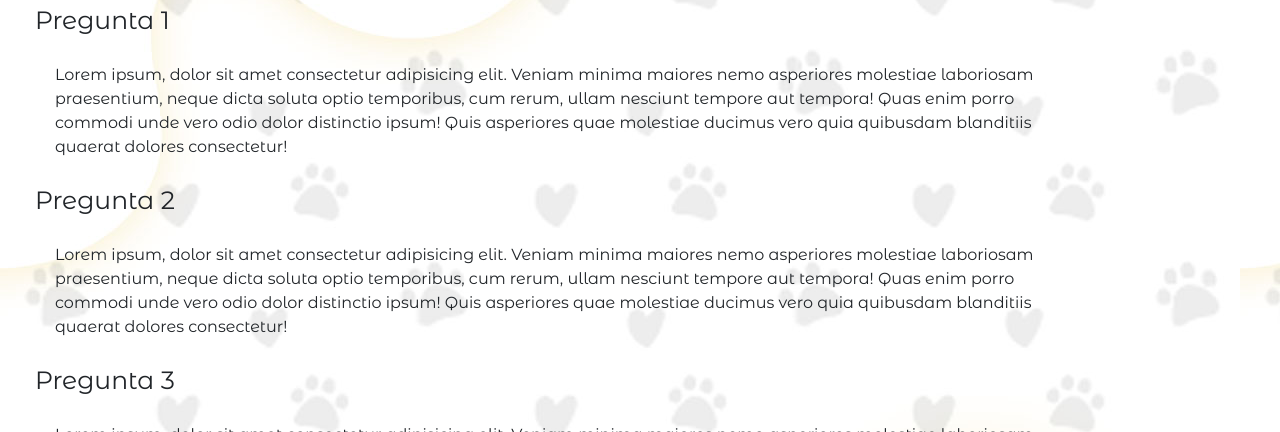
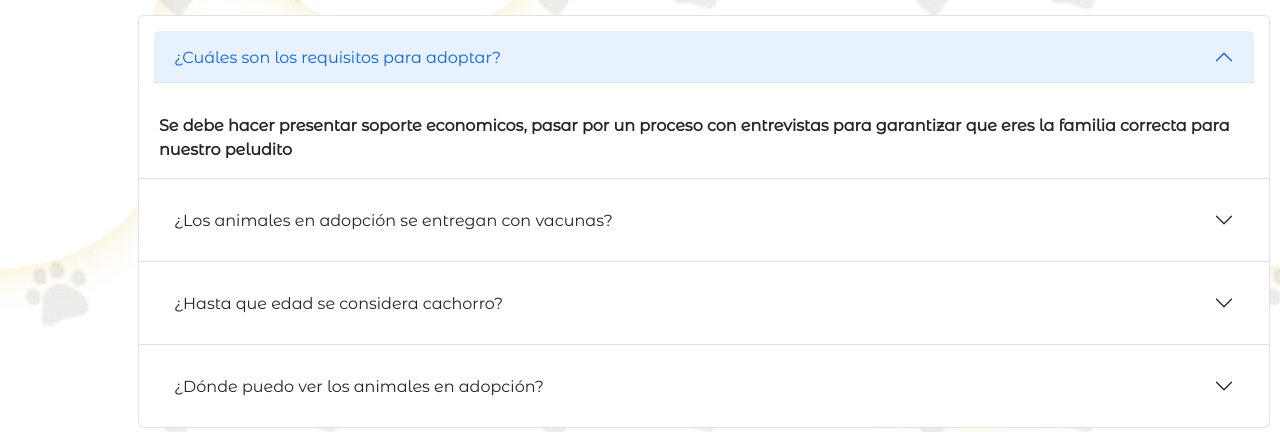
Before and after one commit to mariaalejandralopez/adoptame, a plain HTML site: page paginas/preguntas-frecuentes.html in a window 1280 px wide. Shown: the part 356-788 px from the top of the page. Drawn offline with nearby package versions, Linux system fonts and the light colour scheme.

Commit message:
Agregando acordion con bootstrat en preguntas frecuentes

```diff
--- a/paginas/preguntas-frecuentes.html
+++ b/paginas/preguntas-frecuentes.html
@@ -58,22 +58,56 @@
 	<main>
 		<!-- Contenido del sitio -->
 		<h2>Preguntas Frecuentes</h2>
-		<section class="main__preguntas">
-			<h3 class="main__preguntas__pregunta">Pregunta 1</h3>
-			<p class="main__preguntas__respuesta">Lorem ipsum, dolor sit amet consectetur adipisicing elit. Veniam minima maiores nemo asperiores molestiae laboriosam praesentium, neque dicta soluta optio temporibus, cum rerum, ullam nesciunt tempore aut tempora! Quas enim porro commodi unde vero odio dolor distinctio ipsum! Quis asperiores quae molestiae ducimus vero quia quibusdam blanditiis quaerat dolores consectetur!</p>
-		</section>
-		<section class="main__preguntas">
-			<h3 class="main__preguntas__pregunta">Pregunta 2</h3>
-			<p class="main__preguntas__respuesta">Lorem ipsum, dolor sit amet consectetur adipisicing elit. Veniam minima maiores nemo asperiores molestiae laboriosam praesentium, neque dicta soluta optio temporibus, cum rerum, ullam nesciunt tempore aut tempora! Quas enim porro commodi unde vero odio dolor distinctio ipsum! Quis asperiores quae molestiae ducimus vero quia quibusdam blanditiis quaerat dolores consectetur!</p>
-		</section>
-		<section class="main__preguntas">
-			<h3 class="main__preguntas__pregunta">Pregunta 3</h3>
-			<p class="main__preguntas__respuesta">Lorem ipsum, dolor sit amet consectetur adipisicing elit. Veniam minima maiores nemo asperiores molestiae laboriosam praesentium, neque dicta soluta optio temporibus, cum rerum, ullam nesciunt tempore aut tempora! Quas enim porro commodi unde vero odio dolor distinctio ipsum! Quis asperiores quae molestiae ducimus vero quia quibusdam blanditiis quaerat dolores consectetur!</p>
-		</section>
-		<section class="main__preguntas">
-			<h3 class="main__preguntas__pregunta">Pregunta 4</h3>
-			<p class="main__preguntas__respuesta">Lorem ipsum, dolor sit amet consectetur adipisicing elit. Veniam minima maiores nemo asperiores molestiae laboriosam praesentium, neque dicta soluta optio temporibus, cum rerum, ullam nesciunt tempore aut tempora! Quas enim porro commodi unde vero odio dolor distinctio ipsum! Quis asperiores quae molestiae ducimus vero quia quibusdam blanditiis quaerat dolores consectetur!</p>
-		</section>
+		<div class="accordion" id="accordionExample">
+			<div class="accordion-item">
+			  <h2 class="accordion-header" id="headingOne">
+				<button class="accordion-button" type="button" data-bs-toggle="collapse" data-bs-target="#collapseOne" aria-expanded="true" aria-controls="collapseOne">
+					¿Cuáles son los requisitos para adoptar?
+				</button>
+			  </h2>
+			  <div id="collapseOne" class="accordion-collapse collapse show" aria-labelledby="headingOne" data-bs-parent="#accordionExample">
+				<div class="accordion-body">
+				  <strong>Se debe hacer presentar soporte economicos, pasar por un proceso con entrevistas para garantizar que eres la familia correcta para nuestro peludito</strong>
+				</div>
+			  </div>
+			</div>
+			<div class="accordion-item">
+			  <h2 class="accordion-header" id="headingTwo">
+				<button class="accordion-button collapsed" type="button" data-bs-toggle="collapse" data-bs-target="#collapseTwo" aria-expanded="false" aria-controls="collapseTwo">
+					¿Los animales en adopción se entregan con vacunas?
+				</button>
+			  </h2>
+			  <div id="collapseTwo" class="accordion-collapse collapse" aria-labelledby="headingTwo" data-bs-parent="#accordionExample">
+				<div class="accordion-body">
+				  <strong>Si, entregamos nuestros peludicos vacunados, desparacitados y con microship.</strong>
+				</div>
+			  </div>
+			</div>
+			<div class="accordion-item">
+				<h2 class="accordion-header" id="headingThree">
+				  <button class="accordion-button collapsed" type="button" data-bs-toggle="collapse" data-bs-target="#collapseThree" aria-expanded="false" aria-controls="collapseThree">
+					¿Hasta que edad se considera cachorro?
+				  </button>
+				</h2>
+				<div id="collapseThree" class="accordion-collapse collapse" aria-labelledby="headingThree" data-bs-parent="#accordionExample">
+				  <div class="accordion-body">
+					<strong>Hasta los 12 meses</strong>
+				  </div>
+				</div>
+			  </div>
+			<div class="accordion-item">
+			  <h2 class="accordion-header" id="headingFour">
+				<button class="accordion-button collapsed" type="button" data-bs-toggle="collapse" data-bs-target="#collapseFour" aria-expanded="false" aria-controls="collapseFour">
+					¿Dónde puedo ver los animales en adopción?
+				</button>
+			  </h2>
+			  <div id="collapseFour" class="accordion-collapse collapse" aria-labelledby="headingFour" data-bs-parent="#accordionExample">
+				<div class="accordion-body">
+				  <strong>Una vez veas los peluditos en adopcioón en nuestra página web, debes llenar el formulario en nuestra página de contacto con tu información y nosotros agendamos la visita para que lo conozcas y darte más detalle del proceso de adopción.</strong>
+				</div>
+			  </div>
+			</div>
+		  </div>
 	</main>
 
 	<!-- Pie de pagina -->
```
